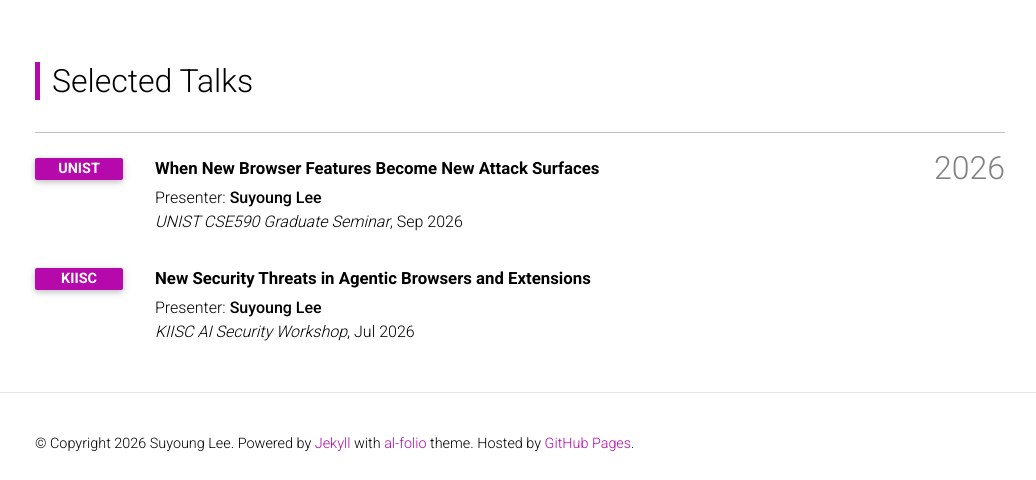
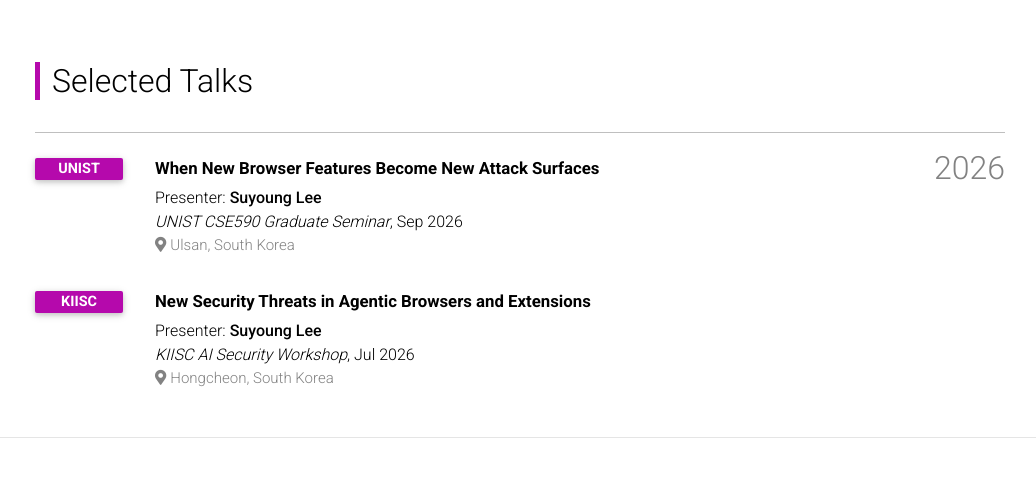
Before and after one commit to leeswimming/leeswimming.github.io, a Jekyll site: the page built from _pages/about.md, in a window 1280 px wide and 1400 px high, scrolled down 110 px. Shown: the part 760-1240 px from the top of the window, without its empty margins (120-1156 px from the left). Built offline with Jekyll 4.4.1, drawn with Linux system fonts in a browser that asks for light colours; comment, search, counter and statistics services are not loaded; a style sheet for code colours, icons or effects is not loaded.

Commit message:
Add location

```diff
--- a/_data/talks.yml
+++ b/_data/talks.yml
@@ -22,7 +22,7 @@
   year: 2026
   month: Jul
   date: 2026-07-14
-  location: "Vivaldi Park, Hongcheon, South Korea"
+  location: "Hongcheon, South Korea"
   presenter: Suyoung Lee
   category: academic
   type: invited
--- a/_includes/selected_talks.html
+++ b/_includes/selected_talks.html
@@ -28,6 +28,11 @@
           <div class="periodical">
             <em>{{ talk.venue }}</em>{% if talk.year %}, {% if talk.month %}{{ talk.month }} {% endif %}{{ talk.year }}{% endif %}
           </div>
+          {%- if talk.location %}
+          <div class="talk-location">
+            <i class="fas fa-map-marker-alt"></i>{{ talk.location }}
+          </div>
+          {%- endif %}
           {%- if talk.slides or talk.video %}
           <div class="links" style="margin-top: 0.5rem;">
             {%- if talk.slides %}<a class="btn btn-sm z-depth-0" href="{{ talk.slides }}" target="_blank" rel="noopener noreferrer">Slides</a>{%- endif %}
--- a/_includes/talks.html
+++ b/_includes/talks.html
@@ -28,6 +28,11 @@
           <div class="periodical">
             <em>{{ talk.venue }}</em>{% if talk.year %}, {% if talk.month %}{{ talk.month }} {% endif %}{{ talk.year }}{% endif %}
           </div>
+          {%- if talk.location %}
+          <div class="talk-location">
+            <i class="fas fa-map-marker-alt"></i>{{ talk.location }}
+          </div>
+          {%- endif %}
           {%- if talk.slides or talk.video %}
           <div class="links" style="margin-top: 0.5rem;">
             {%- if talk.slides %}<a class="btn btn-sm z-depth-0" href="{{ talk.slides }}" target="_blank" rel="noopener noreferrer">Slides</a>{%- endif %}
--- a/_sass/_base.scss
+++ b/_sass/_base.scss
@@ -377,6 +377,15 @@ footer.sticky-bottom {
   background-color: var(--global-theme-color);
   color: white;
   padding: 0.35em 0.65em;
+}
+
+// Talks: location line under the venue
+.talk-location {
+  color: var(--global-text-color-light);
+  font-size: 0.94rem;
+  i {
+    margin-right: 0.25rem;
+  }
 }
 
 // Publications page: section subheadings and the equal-contribution note
```
